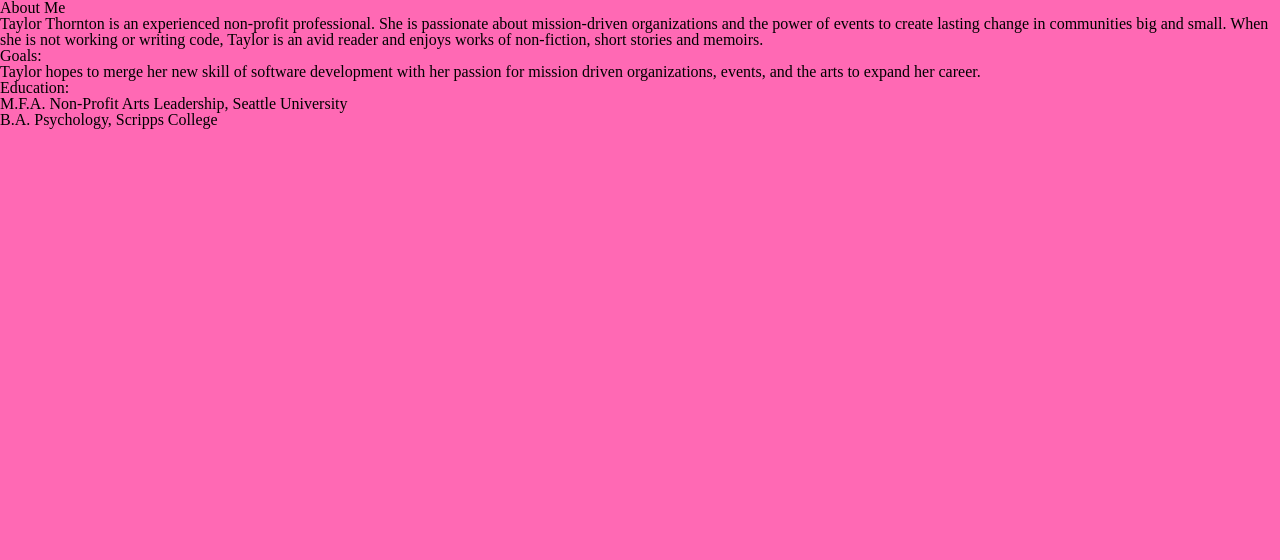
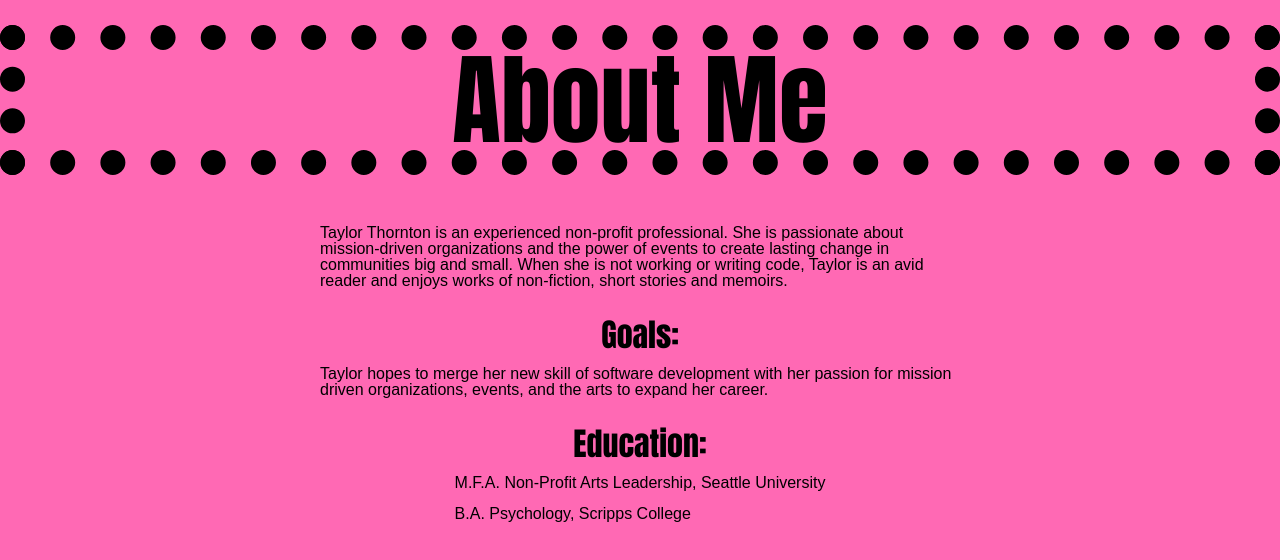
Before and after one commit to thornrae/201-lab-02, a plain HTML site: page index.html in a window 1280 px wide. Drawn offline with Linux system fonts and the light colour scheme.

Commit message:
css added

```diff
--- a/css/style.css
+++ b/css/style.css
@@ -1,3 +1,56 @@
 body {
   background-color: hotpink;
 }
+
+h1 {
+font-family: Impact, Haettenschweiler, 'Arial Narrow Bold', sans-serif;
+font-size: 100px;
+border-style: dotted;
+border-width: 25px;
+margin-top: 25px;
+display: flex;
+align-items: left;
+justify-content: center;
+}
+
+h2 {
+font-family: Impact, Haettenschweiler, 'Arial Narrow Bold', sans-serif;
+font-size: 32px;
+text-align: center;
+display: flex;
+justify-content: center;
+padding-bottom: 15px;
+}
+
+#bio {
+display: flex;
+padding-top: 50px;
+padding-bottom: 30px;
+justify-content: center;
+padding-left: 25%;
+padding-right: 25%;
+}
+
+#goals {
+display: flex;
+padding-bottom: 30px;
+justify-content: center;
+padding-left: 25%;
+padding-right: 25%;
+}
+
+#education {
+display: flex;
+justify-content: center;
+padding-left: 25%;
+padding-right: 25%;
+}
+
+p{
+  font-family:  'Arial Narrow Bold', sans-serif;
+}
+
+li{
+  font-family:  'Arial Narrow Bold', sans-serif;
+  padding-bottom: 15px;
+}
--- a/index.html
+++ b/index.html
@@ -16,20 +16,20 @@
         <p>Taylor Thornton is an experienced non-profit professional.  She is passionate about mission-driven organizations and the power of events to create lasting change in communities big and small.  When she is not working or writing code, Taylor is an avid reader and enjoys works of non-fiction, short stories and memoirs.   </p>
       </div>
 
+      <h2>Goals:</h2>
       <div id="goals">
-        <h2>Goals:</h2>
         <p>Taylor hopes to merge her new skill of software development with her passion for mission driven organizations, events, and the arts to expand her career.</p>
       </div>
 
+      <h2>Education:</h2>
       <div id="education">
-        <h2>Education:</h2>
         <ul>
           <li>M.F.A. Non-Profit Arts Leadership, Seattle University</li>
           <li>B.A. Psychology, Scripps College</li>
         </ul>
       </div>
 
-      <script src="js/app.js"></script>
+      <!-- <script src="js/app.js"></script> -->
     </body>
 
     <footer>
--- a/js/app.js
+++ b/js/app.js
@@ -1 +1,53 @@
 'use strict';
+
+var userName = prompt('Hi! What is your name?');
+console.log(userName);
+
+// Hometown Question
+var homeTown = prompt('Is Taylor from Seattle?').toLowerCase();
+console.log(homeTown);
+
+if (homeTown === 'yes' || homeTown === 'y') {
+  // console.log('Correct! Taylor is from Seattle');
+  alert('Correct, ' + userName + '! Taylor is from Seattle');
+}
+
+// Profession Question
+var profession = prompt('Is Taylor a software developer?').toLowerCase();
+console.log(profession);
+
+if (profession === 'yes' || profession === 'y'){
+  // console.log('Correct! Taylor is a software developer');
+  alert('Correct, ' + userName + '! Taylor is a software developer');
+}
+
+// Operating System Question
+var operatingSystem = prompt('Is Taylor a MacOS user?').toLowerCase();
+console.log(operatingSystem);
+
+if (operatingSystem === 'yes' || operatingSystem === 'y'){
+  // console.log('Correct! Taylor is a MacOS user');
+  alert('Correct, ' + userName + '! Taylor is a MacOS user');
+}
+
+// Houseplants
+var housePlants = prompt('Does Taylor have house plants?').toLowerCase();
+console.log(housePlants);
+
+if(housePlants === 'yes' || housePlants === 'y'){
+  // console.log('Correct! Taylor has house plants');
+  alert('Correct, ' + userName + '! Taylor has house plants');
+}
+
+// Travel
+var travel = prompt('Has Taylor traveled out of the country?').toLowerCase();
+console.log(travel);
+
+if(travel === 'yes' || travel === 'y'){
+  // console.log('Correct! Taylor has traveled out of the country');
+  alert('Correct, ' + userName + '! Taylor has traveled out of the country');
+}
+
+//Final Message to User
+var finalMessage = alert('Thanks for your guesses, ' + userName + ', I hope you were able to learn a little more about Taylor.');
+console.log(finalMessage);
```
